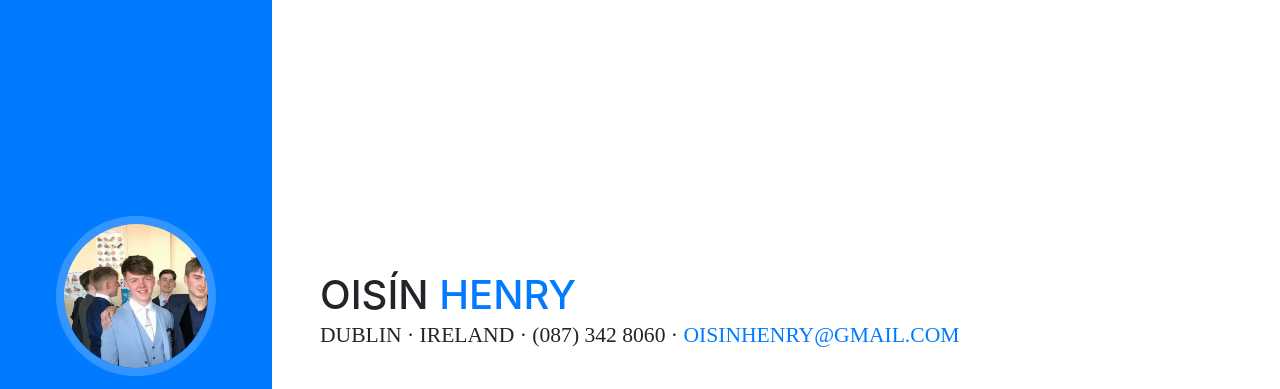
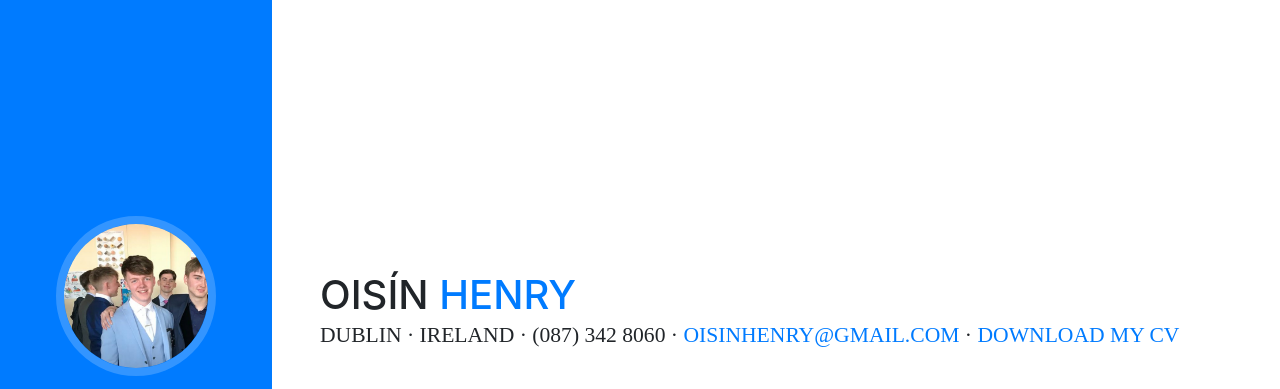
Before and after one commit to oisinhenry/oisinhenry.github.io, a website with bundled scripts: page index.html in a window 1280 px wide. Shown: the top 389 px of the page. Built offline with nearby package versions, Linux system fonts and the light colour scheme; a web font is replaced by a local one.

Commit message:
download link for CV
yep

```diff
--- a/index.html
+++ b/index.html
@@ -69,8 +69,10 @@
             <span class="text-primary">Henry</span>
           </h1>
           <div class="subheading mb-5">Dublin · Ireland · (087) 342 8060 ·
-            <a href="mailto:name@email.com">oisinhenry@gmail.com</a>
+            <a href="mailto:name@email.com">oisinhenry@gmail.com</a> · <a href="files/oisinhenry_CV.pdf" download>Download my CV</a>
           </div>
+
+
           <p class="mb-5">Undergrad Computer Applications student in DCU.</p>
           <ul class="list-inline list-social-icons mb-0">
             <li class="list-inline-item">
```
Also changed, not shown: 1 other file.
